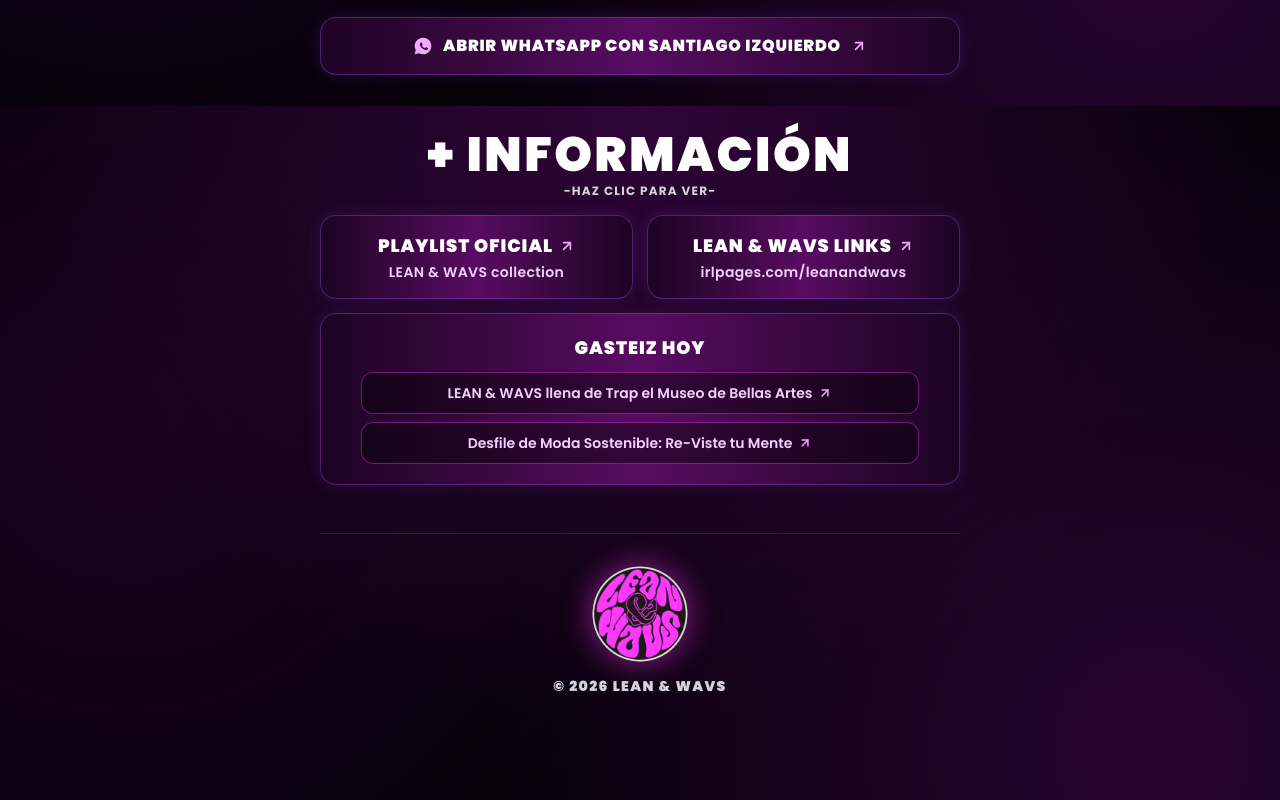
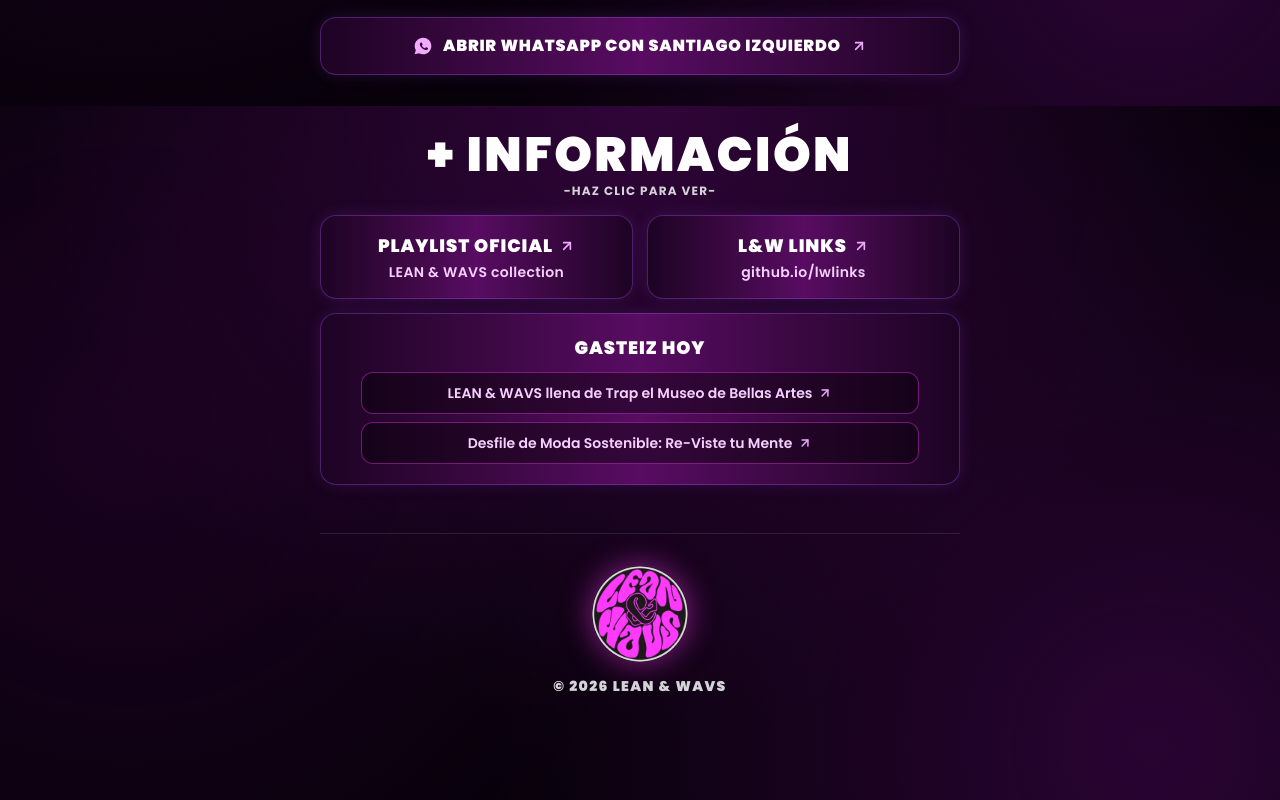
Before and after one commit to yasuLW/lwportfolio, a plain HTML site: page index.html in a window 1280 px wide. Shown: the part 5494-6294 px from the top of the page. Drawn offline with nearby package versions, Linux system fonts and the light colour scheme.

Commit message:
Update L&W LINKS title and link

```diff
--- a/index.html
+++ b/index.html
@@ -1301,18 +1301,18 @@
               </div>
             </a>
 
-            <!-- Button 2: LEAN & WAVS Links -->
-            <a href="https://irlpages.com/leanandwavs/lean-wavs" target="_blank" rel="noopener noreferrer"
+            <!-- Button 2: L&W LINKS -->
+            <a href="https://yasulw.github.io/lwlinks/" target="_blank" rel="noopener noreferrer"
                class="canva-info-card block w-full py-4 px-6 rounded-2xl text-center group flex flex-col justify-center">
               <div class="text-base sm:text-lg font-black text-white tracking-wider uppercase group-hover:scale-[1.01] transition-transform flex items-center justify-center gap-1.5">
-                <span>LEAN &amp; WAVS Links</span>
+                <span>L&amp;W LINKS</span>
                 <svg xmlns="http://www.w3.org/2000/svg" class="w-4 h-4 text-fuchsia-300 group-hover:text-white transition-transform group-hover:translate-x-0.5 group-hover:-translate-y-0.5 shrink-0" viewBox="0 0 24 24" fill="none" stroke="currentColor" stroke-width="2.5" stroke-linecap="round" stroke-linejoin="round">
                   <line x1="7" y1="17" x2="17" y2="7"></line>
                   <polyline points="7 7 17 7 17 17"></polyline>
                 </svg>
               </div>
               <div class="text-xs sm:text-sm font-semibold text-fuchsia-200 tracking-wide mt-0.5">
-                irlpages.com/leanandwavs
+                github.io/lwlinks
               </div>
             </a>
           </div>
```
